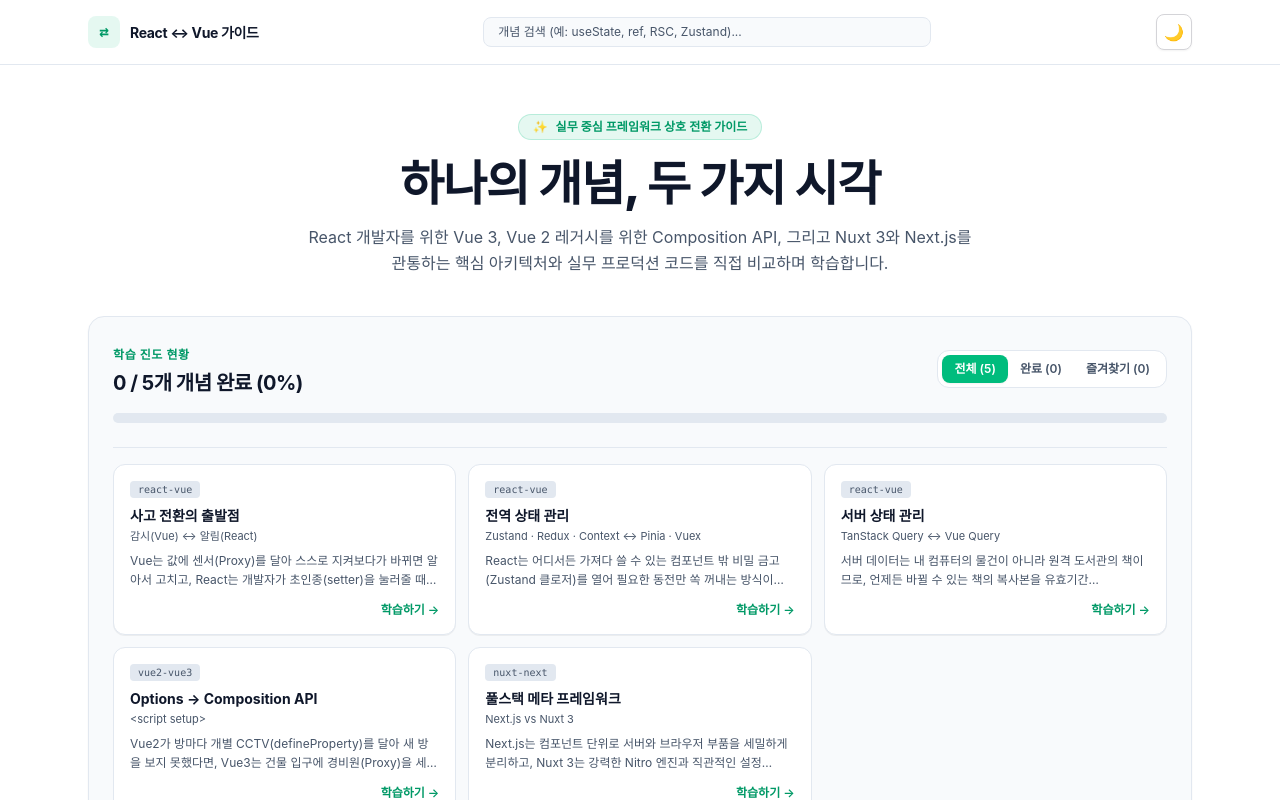
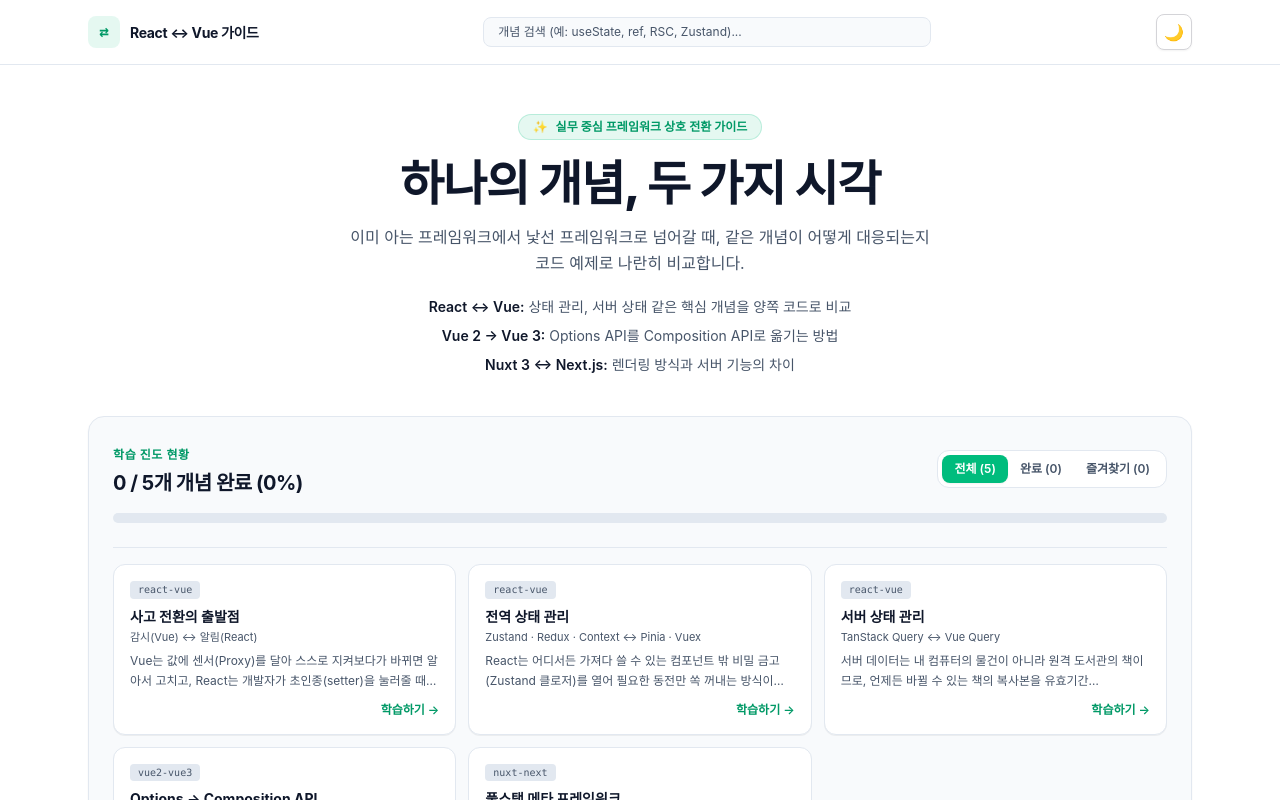
Before and after one commit to heo-mk/react-vue-trans-01-next-ver, a Next.js app: page / in a window 1280 px wide. Shown: the top 800 px of the page. Built offline with nearby package versions, Linux system fonts and the light colour scheme.

Commit message:
Modify 히어로 섹션 문구 수정

```diff
--- a/app/page.tsx
+++ b/app/page.tsx
@@ -18,10 +18,29 @@
             하나의 개념, 두 가지 시각
           </h1>
           <p className="mx-auto mt-4 max-w-2xl text-base leading-relaxed text-[var(--text-secondary)]">
-            React 개발자를 위한 Vue 3, Vue 2 레거시를 위한 Composition API,
-            그리고 Nuxt 3와 Next.js를 관통하는 핵심 아키텍처와 실무 프로덕션
-            코드를 직접 비교하며 학습합니다.
+            <span className="inline-block">이미 아는 프레임워크에서</span>{' '}
+            <span className="inline-block">낯선 프레임워크로 넘어갈 때,</span>{' '}
+            <span className="inline-block">같은 개념이 어떻게 대응되는지</span>{' '}
+            <span className="inline-block">코드 예제로 나란히 비교합니다.</span>
           </p>
+
+          <ul className="mx-auto mt-5 flex max-w-2xl flex-col items-center gap-1.5 text-xs leading-relaxed text-[var(--text-secondary)] sm:text-sm">
+            <li className="text-center">
+              <span className="font-semibold text-[var(--text-primary)]">React ↔ Vue:</span>{' '}
+              <span className="inline-block">상태 관리, 서버 상태 같은</span>{' '}
+              <span className="inline-block">핵심 개념을 양쪽 코드로 비교</span>
+            </li>
+            <li className="text-center">
+              <span className="font-semibold text-[var(--text-primary)]">Vue 2 → Vue 3:</span>{' '}
+              <span className="inline-block">Options API를</span>{' '}
+              <span className="inline-block">Composition API로 옮기는 방법</span>
+            </li>
+            <li className="text-center">
+              <span className="font-semibold text-[var(--text-primary)]">Nuxt 3 ↔ Next.js:</span>{' '}
+              <span className="inline-block">렌더링 방식과</span>{' '}
+              <span className="inline-block">서버 기능의 차이</span>
+            </li>
+          </ul>
         </section>
 
         {/* Phase 5: 학습 진도 & 즐겨찾기 대시보드 */}
```
